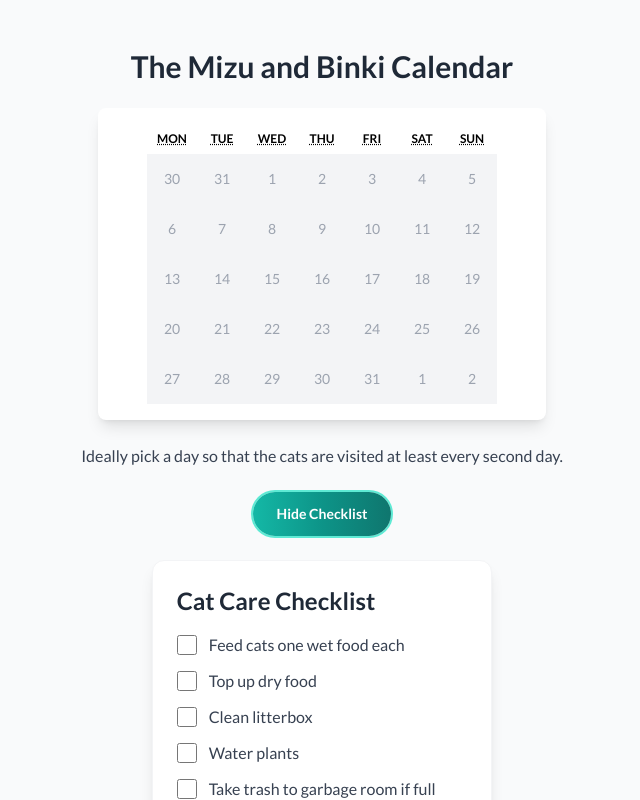
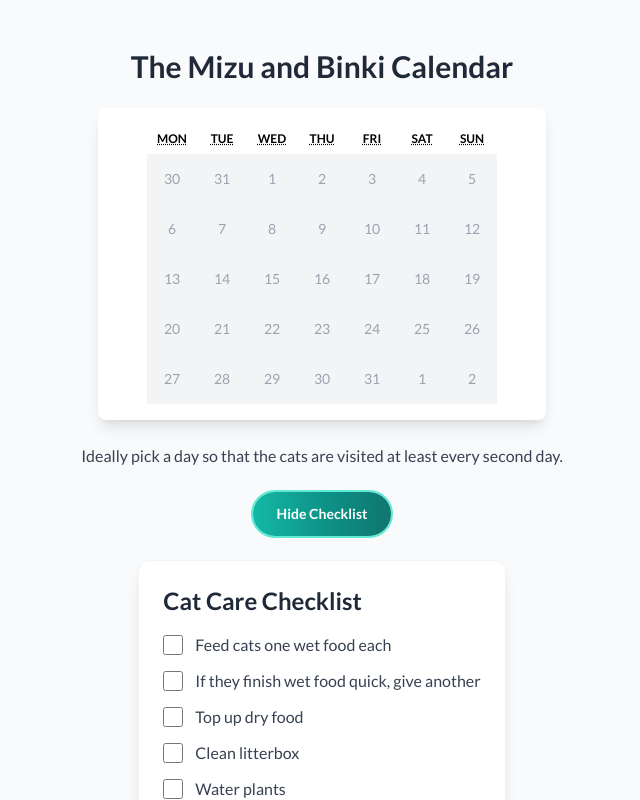
Before and after one commit to AndriyYer/cat-sitter, a React (Vite) app in the folder client/: page / in a window 1280 px wide. Both pictures are taken after a click on the button "Show Checklist". Shown: the top 800 px of the page, without its empty margins (318-958 px from the left). Built offline with nearby package versions, Linux system fonts and the light colour scheme; no server answers; the database is empty.

Commit message:
updated checklist

```diff
--- a/client/src/components/Checklist/ChecklistComponent.tsx
+++ b/client/src/components/Checklist/ChecklistComponent.tsx
@@ -7,6 +7,7 @@ interface ChecklistItem {
 
 const defaultChecklist: ChecklistItem[] = [
   { label: "Feed cats one wet food each", checked: false },
+  { label: "If they finish wet food quick, give another", checked: false },
   { label: "Top up dry food", checked: false },
   { label: "Clean litterbox", checked: false },
   { label: "Water plants", checked: false },
```
